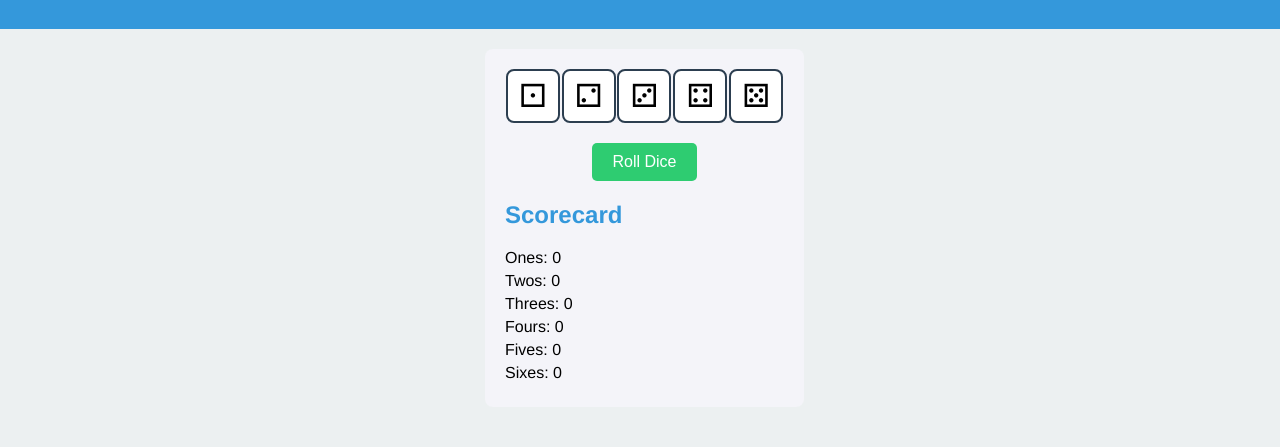
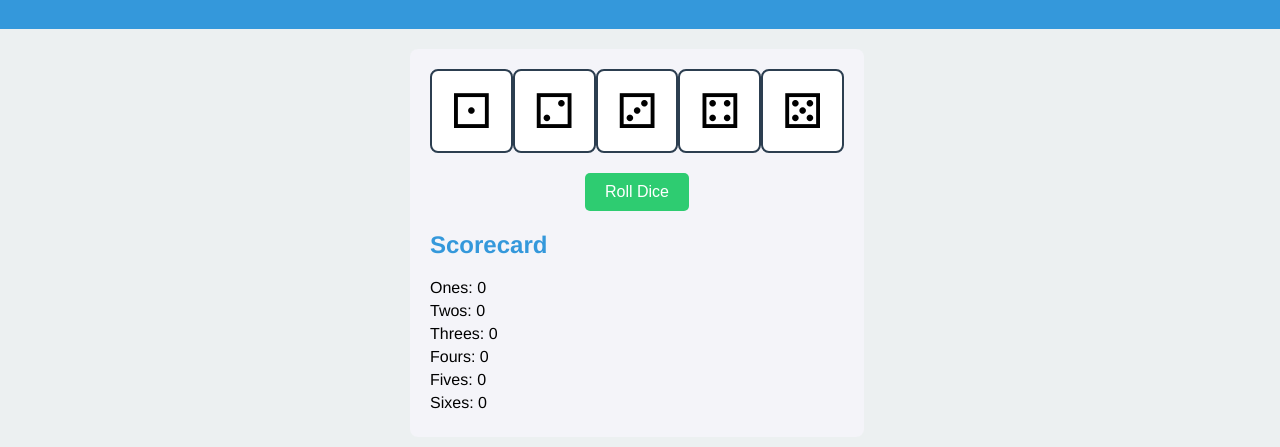
Before and after one commit to amubiru20/yatzy, a plain HTML site: page yatzy.html in a window 1280 px wide. Shown: the part 71-518 px from the top of the page. Drawn offline with Linux system fonts and the light colour scheme.

Commit message:
update Lab 5

```diff
--- a/style.css
+++ b/style.css
@@ -33,9 +33,9 @@ header {
 }
 
 .dice {
-    width: 50px;
-    height: 50px;
-    font-size: 2rem;
+    width: 80px;
+    height: 80px;
+    font-size: 3rem;
     display: flex;
     justify-content: center;
     align-items: center;
```
Also changed, not shown: yatzy.html (+0 -1 lines).
